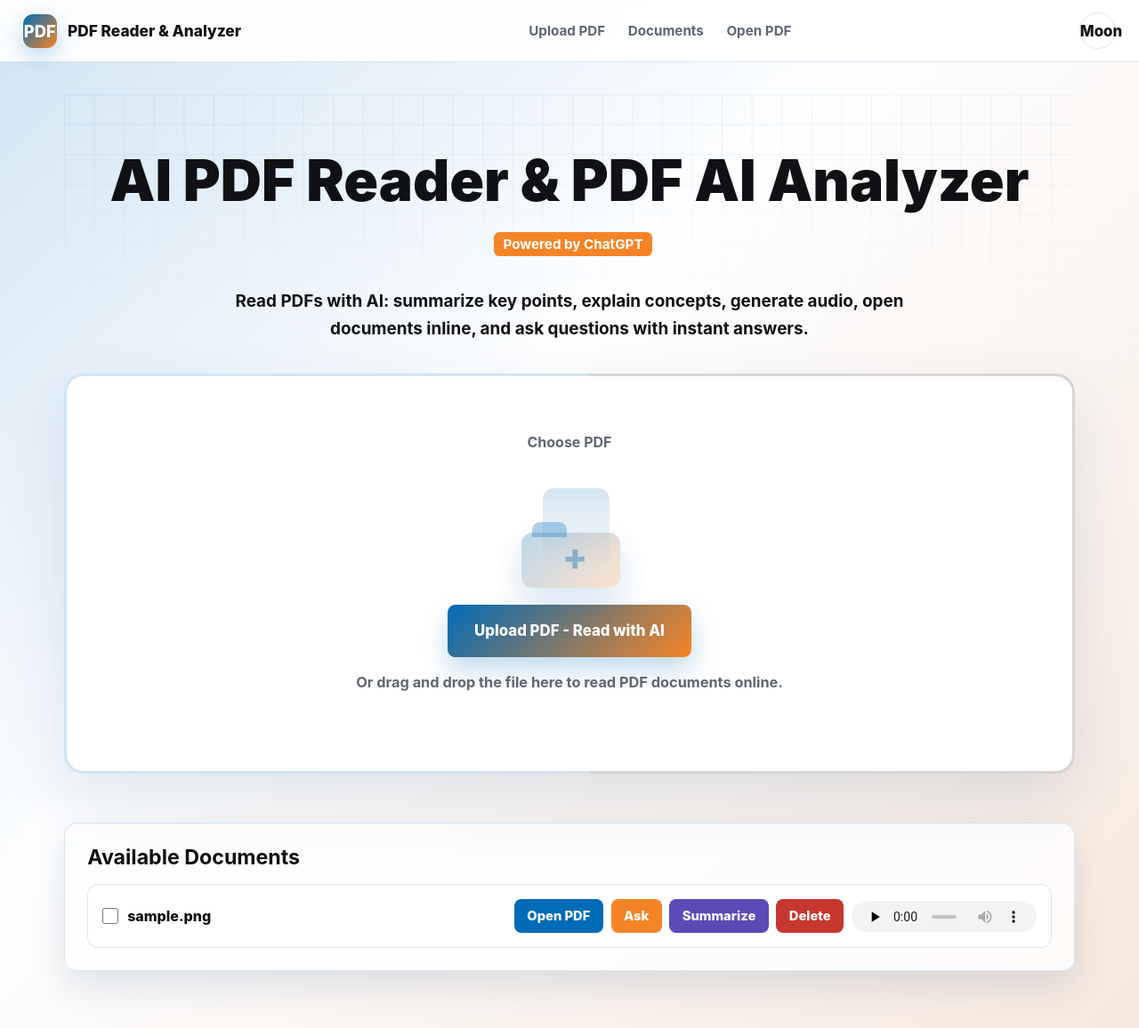
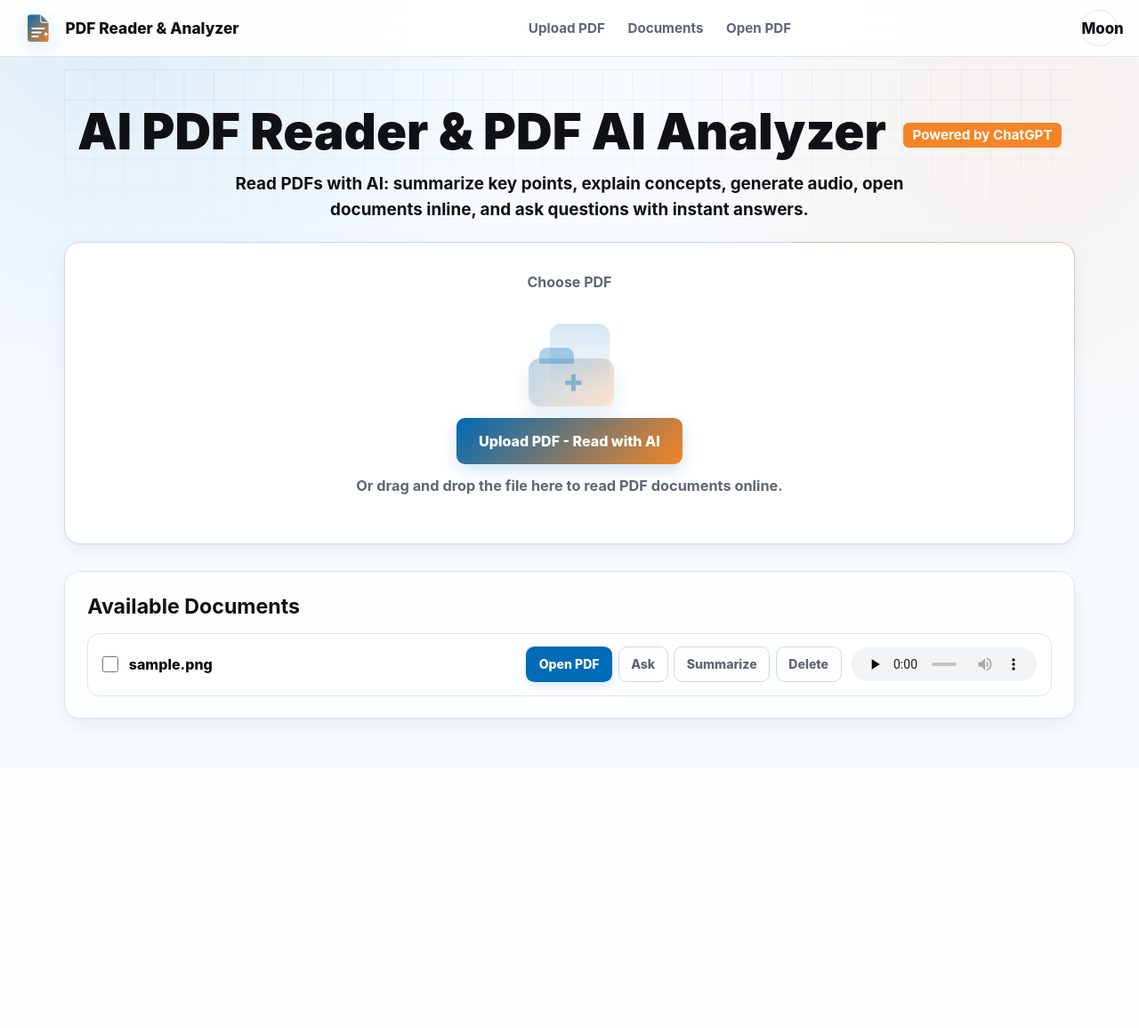
Before and after one commit to OYN-droid/Flask-App, a Flask app: page / in a window 1280 px wide. Shown: the whole page at 89% size. After the commit the page ends 817 px from the top, so only its background shows below. Run offline with Flask 3, Linux system fonts and the light colour scheme; tables that the repository leaves empty hold one stand-in row (values such as "Sample post").

Commit message:
Refine logo, button hierarchy, and hero layout

```diff
--- a/templates/index.html
+++ b/templates/index.html
@@ -18,10 +18,12 @@
         --flash-border: #ffb15c;
         --input-bg: #ffffff;
         --knicks-blue: #006bb6;
-        --knicks-blue-dark: #004c91;
         --knicks-orange: #f58426;
-        --knicks-orange-dark: #d96d13;
-        --shadow: rgba(0, 54, 112, 0.12);
+        --shadow: rgba(16, 24, 40, 0.08);
+        --shadow-soft: 0 1px 2px rgba(16, 24, 40, 0.04), 0 8px 24px rgba(16, 24, 40, 0.06);
+        --radius-sm: 0.6rem;
+        --radius-md: 0.85rem;
+        --radius-lg: 1.1rem;
         --hero-grid: rgba(0, 107, 182, 0.08);
       }
 
@@ -55,14 +54,16 @@
         font-family: Inter, ui-sans-serif, system-ui, -apple-system, BlinkMacSystemFont, "Segoe UI", sans-serif;
         color: var(--text);
         background:
-          linear-gradient(135deg, rgba(0, 107, 182, 0.16), rgba(255, 255, 255, 0.78) 42%, rgba(245, 132, 38, 0.16)),
+          radial-gradient(circle at 10% 0%, rgba(0, 107, 182, 0.1), transparent 30rem),
+          radial-gradient(circle at 90% 15%, rgba(245, 132, 38, 0.08), transparent 26rem),
           var(--bg);
         transition: background 0.25s, color 0.25s;
       }
 
       [data-theme="dark"] body {
         background:
-          linear-gradient(135deg, rgba(0, 107, 182, 0.28), rgba(5, 6, 9, 0.92) 46%, rgba(245, 132, 38, 0.22)),
+          radial-gradient(circle at 10% 0%, rgba(0, 107, 182, 0.2), transparent 30rem),
+          radial-gradient(circle at 90% 15%, rgba(245, 132, 38, 0.12), transparent 26rem),
           var(--bg);
       }
 
@@ -75,8 +76,8 @@
         display: flex;
         align-items: center;
         justify-content: space-between;
-        min-height: 4.4rem;
-        padding: 0 1.6rem;
+        min-height: 4rem;
+        padding: 0 1.5rem;
         background: rgba(255, 255, 255, 0.9);
         border-bottom: 1px solid var(--border);
         backdrop-filter: blur(16px);
@@ -96,15 +97,11 @@
       }
 
       .brand-mark {
-        display: grid;
-        place-items: center;
-        width: 2.4rem;
-        height: 2.4rem;
-        border-radius: 0.7rem;
-        color: #fff;
-        background: linear-gradient(135deg, var(--knicks-blue), var(--knicks-orange));
-        font-size: 1.15rem;
-        box-shadow: 0 8px 22px rgba(0, 107, 182, 0.25);
+        display: block;
+        width: 2.35rem;
+        height: 2.35rem;
+        flex: 0 0 auto;
+        filter: drop-shadow(0 5px 10px rgba(0, 107, 182, 0.16));
       }
 
       .nav-links {
@@ -159,23 +156,37 @@
         transform: translateY(-1px);
       }
 
+      .theme-toggle:hover {
+        border-color: var(--knicks-blue);
+        box-shadow: 0 4px 12px var(--shadow);
+      }
+
+      button:focus-visible,
+      .button-link:focus-visible,
+      .theme-toggle:focus-visible,
+      .dropzone:focus-visible,
+      .document-select input:focus-visible {
+        outline: 3px solid rgba(0, 107, 182, 0.2);
+        outline-offset: 2px;
+      }
+
       .page-shell {
         width: min(100%, 1180px);
         margin: 0 auto;
-        padding: 4.2rem 1.4rem 4rem;
+        padding: 2.35rem 1.4rem 3.5rem;
       }
 
       .hero {
         position: relative;
         text-align: center;
-        padding: 2rem 0 1.4rem;
+        padding: 1rem 0 0.75rem;
       }
 
       .hero::before {
         content: "";
         position: absolute;
-        inset: -2rem 0 auto;
-        height: 17rem;
+        inset: -1.5rem 0 auto;
+        height: 13rem;
         background-image:
           linear-gradient(var(--hero-grid) 1px, transparent 1px),
           linear-gradient(90deg, var(--hero-grid) 1px, transparent 1px);
@@ -192,8 +203,8 @@
       h1 {
         margin: 0;
         color: var(--text);
-        font-size: clamp(2.35rem, 5vw, 4.2rem);
-        line-height: 1.04;
+        font-size: clamp(2.15rem, 4.4vw, 3.65rem);
+        line-height: 1.08;
         font-weight: 900;
       }
 
@@ -212,39 +223,39 @@
 
       .hero-copy {
         max-width: 760px;
-        margin: 1.25rem auto 0;
+        margin: 0.85rem auto 0;
         color: var(--text);
         font-size: clamp(1rem, 1.7vw, 1.18rem);
-        line-height: 1.65;
+        line-height: 1.55;
         font-weight: 650;
       }
 
       .upload-panel {
         position: relative;
-        margin-top: 2.2rem;
-        padding: clamp(2rem, 5vw, 4rem);
-        min-height: 28rem;
+        margin-top: 1.35rem;
+        padding: clamp(1.25rem, 3vw, 2.15rem);
+        min-height: 20rem;
         display: flex;
         align-items: center;
         justify-content: center;
-        border: 3px solid rgba(0, 107, 182, 0.18);
-        border-radius: 1.35rem;
+        border: 1px solid var(--border-strong);
+        border-radius: var(--radius-lg);
         background: var(--surface);
-        box-shadow: 0 28px 70px var(--shadow);
+        box-shadow: var(--shadow-soft);
       }
 
       [data-theme="dark"] .upload-panel {
-        border-color: rgba(245, 132, 38, 0.28);
+        border-color: var(--border-strong);
       }
 
       .upload-panel::after {
         content: "";
         position: absolute;
-        inset: -3px;
+        inset: -1px;
         border-radius: inherit;
         pointer-events: none;
-        border: 3px solid rgba(245, 132, 38, 0.16);
-        clip-path: polygon(52% 0, 100% 0, 100% 100%, 52% 100%);
+        border: 1px solid rgba(245, 132, 38, 0.25);
+        clip-path: polygon(72% 0, 100% 0, 100% 44%);
       }
 
       #upload-form {
@@ -262,11 +273,11 @@
       .dropzone {
         display: grid;
         justify-items: center;
-        gap: 1.15rem;
-        min-height: 17rem;
-        padding: 1.5rem;
+        gap: 0.85rem;
+        min-height: 13rem;
+        padding: 1.15rem;
         border: 2px dashed transparent;
-        border-radius: 1rem;
+        border-radius: var(--radius-md);
         color: var(--text-muted);
         cursor: pointer;
         transition: border-color 0.2s, background 0.2s, color 0.2s, transform 0.2s;
@@ -281,8 +292,8 @@
 
       .drop-illustration {
         position: relative;
-        width: 8rem;
-        height: 7rem;
+        width: 7rem;
+        height: 5.8rem;
         opacity: 0.95;
       }
 
@@ -295,18 +306,18 @@
       .file-sheet {
         left: 2.1rem;
         top: 0;
-        width: 4.7rem;
-        height: 5.4rem;
+        width: 4.2rem;
+        height: 4.7rem;
         background: linear-gradient(180deg, rgba(0, 107, 182, 0.18), rgba(255, 255, 255, 0.65));
       }
 
       .file-folder {
         left: 0.65rem;
         bottom: 0;
-        width: 6.9rem;
-        height: 3.9rem;
+        width: 6rem;
+        height: 3.35rem;
         background: linear-gradient(135deg, rgba(0, 107, 182, 0.28), rgba(245, 132, 38, 0.26));
-        box-shadow: 0 16px 36px rgba(0, 107, 182, 0.18);
+        box-shadow: 0 10px 24px rgba(0, 107, 182, 0.12);
       }
 
       .file-folder::before {
@@ -322,10 +333,10 @@
 
       .file-plus {
         position: absolute;
-        left: 3.5rem;
-        top: 3.55rem;
+        left: 3rem;
+        top: 2.9rem;
         color: rgba(0, 107, 182, 0.42);
-        font-size: 2.6rem;
+        font-size: 2.25rem;
         line-height: 1;
         font-weight: 800;
       }
@@ -334,17 +345,17 @@
         display: inline-flex;
         align-items: center;
         justify-content: center;
-        min-height: 3.7rem;
-        padding: 0 1.9rem;
-        border-radius: 0.55rem;
+        min-height: 3.25rem;
+        padding: 0 1.55rem;
+        border-radius: var(--radius-sm);
         background: linear-gradient(135deg, var(--knicks-blue), var(--knicks-orange));
         color: #fff;
-        box-shadow: 0 14px 28px rgba(0, 107, 182, 0.25);
-        font-size: 1.05rem;
+        box-shadow: 0 7px 18px rgba(0, 107, 182, 0.18);
+        font-size: 1rem;
       }
 
       .upload-button:hover {
-        box-shadow: 0 18px 34px rgba(245, 132, 38, 0.26);
+        box-shadow: 0 9px 22px rgba(0, 107, 182, 0.22);
       }
 
       .drop-hint {
@@ -356,16 +367,16 @@
       .content-grid {
         display: grid;
         grid-template-columns: minmax(0, 1fr);
-        gap: 1.4rem;
-        margin-top: 2rem;
+        gap: 1.1rem;
+        margin-top: 1.15rem;
       }
 
       .section {
         padding: clamp(1.1rem, 3vw, 1.55rem);
         border: 1px solid var(--border);
-        border-radius: 0.9rem;
+        border-radius: var(--radius-lg);
         background: rgba(255, 255, 255, 0.82);
-        box-shadow: 0 18px 40px var(--shadow);
+        box-shadow: var(--shadow-soft);
       }
 
       [data-theme="dark"] .section {
@@ -390,7 +401,7 @@
 
       .document-list {
         display: grid;
-        gap: 0.85rem;
+        gap: 0.7rem;
         margin: 0;
         padding: 0;
         list-style: none;
@@ -398,13 +409,19 @@
 
       .document-item {
         display: grid;
-        grid-template-columns: minmax(0, 1fr) auto;
-        gap: 1rem;
+        grid-template-columns: minmax(12rem, 1fr) minmax(0, auto);
+        gap: 1.25rem;
         align-items: center;
-        padding: 1rem;
+        padding: 0.9rem 1rem;
         border: 1px solid var(--border);
-        border-radius: 0.75rem;
+        border-radius: var(--radius-md);
         background: var(--surface-strong);
+        transition: border-color 0.18s ease, box-shadow 0.18s ease;
+      }
+
+      .document-item:hover {
+        border-color: var(--border-strong);
+        box-shadow: 0 5px 16px var(--shadow);
       }
 
       .document-name {
@@ -416,7 +433,7 @@
       .document-select {
         display: inline-flex;
         align-items: center;
-        gap: 0.65rem;
+        gap: 0.75rem;
         margin: 0;
         color: var(--text);
         cursor: pointer;
@@ -426,22 +443,31 @@
         width: 1.1rem;
         height: 1.1rem;
         margin: 0;
+        accent-color: var(--knicks-blue);
       }
 
       .multi-ask-panel {
         margin-top: 1rem;
         padding: 1rem;
         border: 1px solid var(--border);
-        border-radius: 0.75rem;
+        border-radius: var(--radius-md);
         background: var(--surface-strong);
       }
 
       .document-actions {
+        display: grid;
+        grid-template-columns: auto minmax(10rem, 13rem);
+        align-items: center;
+        justify-content: end;
+        gap: 0.7rem;
+      }
+
+      .document-buttons {
         display: flex;
         align-items: center;
         justify-content: flex-end;
         flex-wrap: wrap;
-        gap: 0.55rem;
+        gap: 0.4rem;
       }
 
       .button-link,
@@ -450,19 +476,52 @@
         display: inline-flex;
         align-items: center;
         justify-content: center;
-        min-height: 2.35rem;
-        padding: 0 0.9rem;
-        border-radius: 0.5rem;
-        color: #fff;
+        min-height: 2.5rem;
+        padding: 0 0.85rem;
+        border: 1px solid transparent;
+        border-radius: var(--radius-sm);
         text-decoration: none;
-        font-size: 0.92rem;
+        font-size: 0.88rem;
+        line-height: 1;
       }
 
-      .button-link.primary { background: var(--knicks-blue); }
-      .button-link.secondary { background: var(--knicks-orange); }
-      .button-link.summarize { background: #5b4bb7; }
-      .delete-button { background: #c7372f; }
-      .ask-button { background: linear-gradient(135deg, var(--knicks-blue), var(--knicks-orange)); }
+      .button-link.primary,
+      .ask-button {
+        color: #fff;
+        background: var(--knicks-blue);
+        box-shadow: 0 4px 10px rgba(0, 107, 182, 0.16);
+      }
+
+      .button-link.primary:hover,
+      .ask-button:hover {
+        background: var(--knicks-blue);
+        box-shadow: 0 6px 14px rgba(0, 107, 182, 0.22);
+        filter: brightness(0.92);
+      }
+
+      .button-link.secondary,
+      .button-link.summarize,
+      .delete-button {
+        color: var(--text-muted);
+        background: transparent;
+        border-color: var(--border-strong);
+        box-shadow: none;
+      }
+
+      .button-link.secondary:hover,
+      .button-link.summarize:hover {
+        color: var(--knicks-blue);
+        border-color: var(--knicks-blue);
+        background: rgba(0, 107, 182, 0.06);
+        box-shadow: 0 4px 10px var(--shadow);
+      }
+
+      .delete-button:hover {
+        color: var(--knicks-orange);
+        border-color: var(--knicks-orange);
+        background: rgba(245, 132, 38, 0.07);
+        box-shadow: 0 4px 10px var(--shadow);
+      }
 
       .delete-form {
         display: inline-flex;
@@ -470,8 +529,8 @@
       }
 
       audio {
-        width: 13rem;
-        height: 2.2rem;
+        width: 100%;
+        height: 2.4rem;
         max-width: 100%;
       }
 
@@ -594,7 +663,18 @@
   <body>
     <header class="topbar">
       <div class="brand">
-        <span class="brand-mark">PDF</span>
+        <svg class="brand-mark" viewBox="0 0 40 40" role="img" aria-label="PDF Reader logo">
+          <defs>
+            <linearGradient id="brand-gradient" x1="5" y1="4" x2="35" y2="36" gradientUnits="userSpaceOnUse">
+              <stop stop-color="var(--knicks-blue)" />
+              <stop offset="1" stop-color="var(--knicks-orange)" />
+            </linearGradient>
+          </defs>
+          <path d="M11 3.75h12.2L32.5 13v20.5a2.75 2.75 0 0 1-2.75 2.75H11A3.5 3.5 0 0 1 7.5 32.75V7.25A3.5 3.5 0 0 1 11 3.75Z" fill="url(#brand-gradient)" />
+          <path d="M23 3.75V10a3 3 0 0 0 3 3h6.5" fill="none" stroke="rgba(255,255,255,.72)" stroke-width="1.5" />
+          <path d="M13 20.25h14M13 25h10M13 29.75h7" fill="none" stroke="#fff" stroke-width="2" stroke-linecap="round" />
+          <path d="m29.5 24 .85 1.85L32.25 27l-1.9 1.15L29.5 30l-.85-1.85L26.75 27l1.9-1.15L29.5 24Z" fill="#fff" />
+        </svg>
         <span>PDF Reader &amp; Analyzer</span>
       </div>
       <nav class="nav-links" aria-label="Primary">
@@ -675,6 +755,7 @@
                     <span class="document-name">{{ document.original_filename }}</span>
                   </label>
                   <div class="document-actions">
+                    <div class="document-buttons">
                       <a class="button-link primary" href="{{ url_for('open_document', doc=document.collection_name) }}" target="_blank" rel="noopener">Open PDF</a>
                       <a class="button-link secondary" href="{{ url_for('index', doc=document.collection_name) }}">Ask</a>
                       <a class="button-link summarize" href="{{ url_for('summarize_document', document_name=document.collection_name) }}">Summarize</a>
```
Also changed, not shown: other parts of templates/index.html (+25 -17 lines), templates/view_pdf.html (+101 -8 lines). Lines whose indentation alone changed are shown as unchanged.
